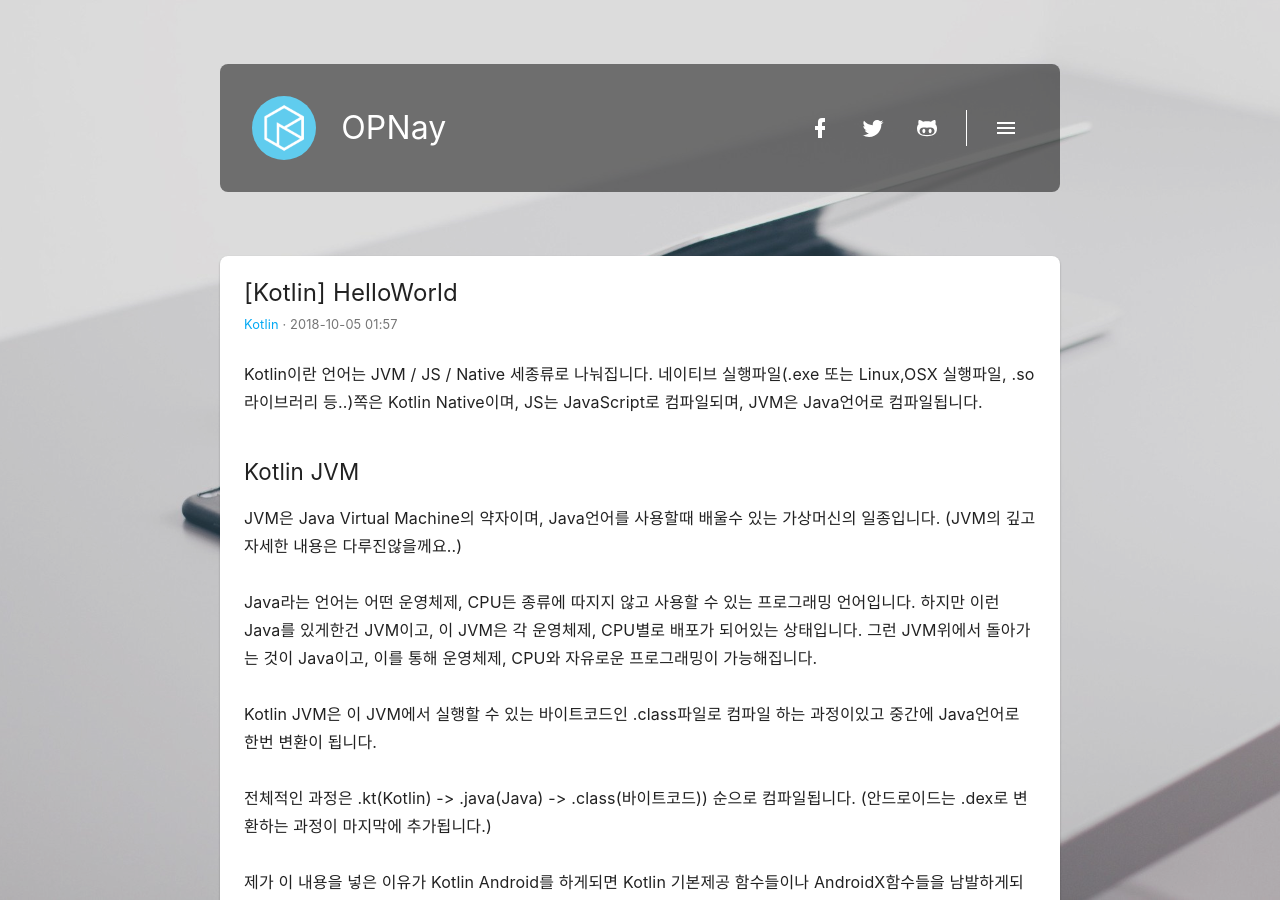
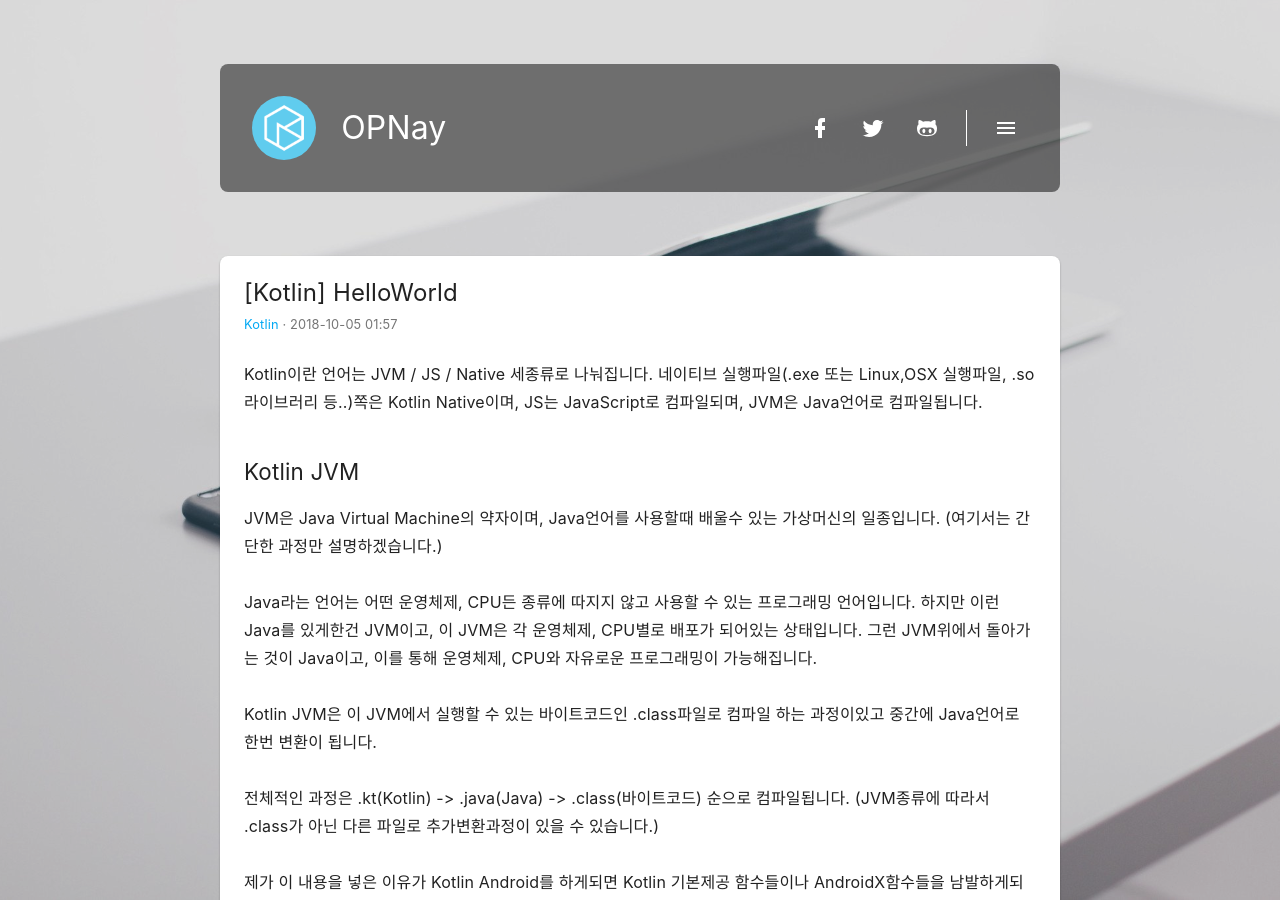
Before and after one commit to opnay/opnay.github.io, a Jekyll site: the page built from _posts/2018-10-05-kotlin-helloworld.md, in a window 1280 px wide and 900 px high. Built offline with Jekyll 4.4.1, drawn with Linux system fonts in a browser that asks for light colours; comment, search, counter and statistics services are not loaded.

Commit message:
_posts: Update typo
Signed-off-by: Kim In Seop <opnayn@gmail.com>

```diff
--- a/_posts/2018-10-05-kotlin-helloworld.md
+++ b/_posts/2018-10-05-kotlin-helloworld.md
@@ -9,7 +9,7 @@ ads: true
 Kotlin이란 언어는 JVM / JS / Native 세종류로 나눠집니다. 네이티브 실행파일(.exe 또는 Linux,OSX 실행파일, .so라이브러리 등..)쪽은 Kotlin Native이며, JS는 JavaScript로 컴파일되며, JVM은 Java언어로 컴파일됩니다.
 
 ## Kotlin JVM
-JVM은 Java Virtual Machine의 약자이며, Java언어를 사용할때 배울수 있는 가상머신의 일종입니다. (JVM의 깊고 자세한 내용은 다루진않을께요..)
+JVM은 Java Virtual Machine의 약자이며, Java언어를 사용할때 배울수 있는 가상머신의 일종입니다. (여기서는 간단한 과정만 설명하겠습니다.)
 
 <br>
 
@@ -21,7 +21,7 @@ Kotlin JVM은 이 JVM에서 실행할 수 있는 바이트코드인 .class파일
 
 <br>
 
-전체적인 과정은 .kt(Kotlin) -> .java(Java) -> .class(바이트코드)) 순으로 컴파일됩니다. (안드로이드는 .dex로 변환하는 과정이 마지막에 추가됩니다.)
+전체적인 과정은 .kt(Kotlin) -> .java(Java) -> .class(바이트코드) 순으로 컴파일됩니다. (JVM종류에 따라서 .class가 아닌 다른 파일로 추가변환과정이 있을 수 있습니다.)
 
 <br>
 
```
